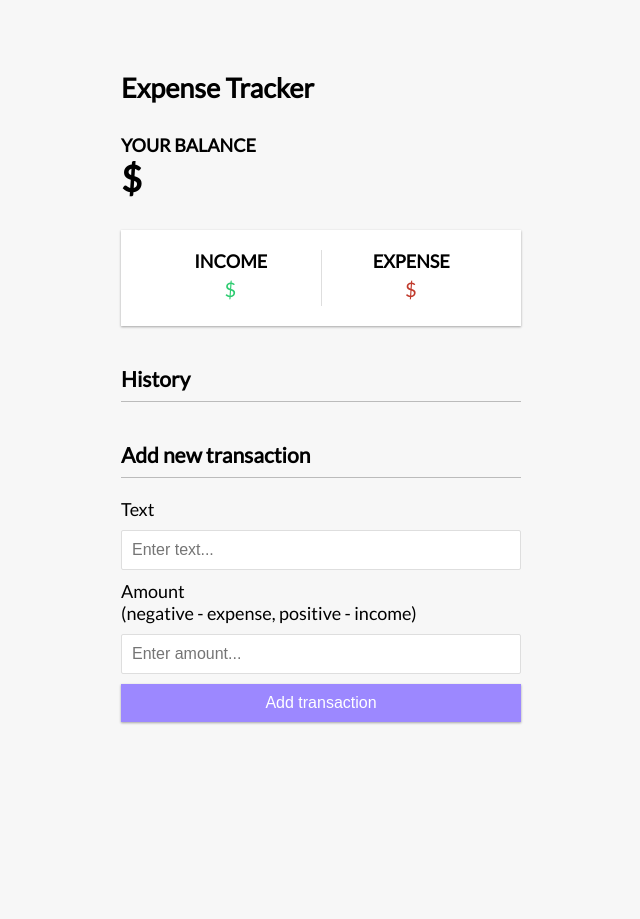
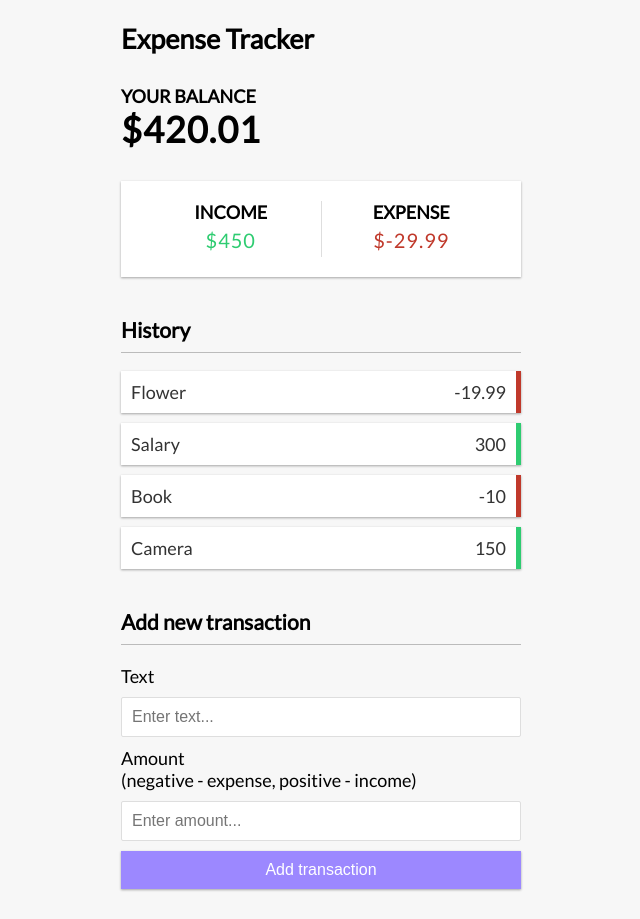
Before and after one commit to Hetari/vue-expense-tracker-composition-API, a Vue app: page / in a window 1280 px wide. Shown: the whole page, without its empty margins (319-959 px from the left). Before the commit the page ends 800 px from the top, so only its background shows below. Built offline with nearby package versions, Linux system fonts and the light colour scheme.

Commit message:
Finish the Add transaction

```diff
--- a/src/App.vue
+++ b/src/App.vue
@@ -1,26 +1,60 @@
 <template>
   <Header />
   <div class="container">
-    <Balance />
+    <Balance :total="total" />
   </div>
-  <IncomeExpenses />
-  <TransactionList />
-  <AddTransaction />
+  <IncomeExpenses :income="+income" :expense="+expense" />
+  <TransactionList :transaction="transaction" />
+  <AddTransaction @-add-transaction="handleTransition" />
 </template>
 
-<script>
+<script setup>
+import { ref, computed } from "vue";
+
 import Header from "@/components/Header.vue";
 import Balance from "@/components/Balance.vue";
 import IncomeExpenses from "@/components/IncomeExpenses.vue";
 import TransactionList from "@/components/TransactionList.vue";
 import AddTransaction from "@/components/AddTransaction.vue";
-export default {
-  components: {
-    Header,
-    Balance,
-    IncomeExpenses,
-    TransactionList,
-    AddTransaction,
-  },
+
+const transaction = ref([
+  { id: 0, text: "Flower", amount: -19.99 },
+  { id: 1, text: "Salary", amount: 300 },
+  { id: 2, text: "Book", amount: -10 },
+  { id: 3, text: "Camera", amount: 150 },
+]);
+
+const total = computed(() => {
+  return transaction.value.reduce((acc, transaction) => {
+    return acc + transaction.amount;
+  }, 0);
+});
+
+const income = computed(() => {
+  return transaction.value
+    .filter((transition) => transition.amount > 0)
+    .reduce((acc, transition) => {
+      return acc + transition.amount;
+    }, 0);
+});
+
+const expense = computed(() => {
+  return transaction.value
+    .filter((transition) => transition.amount < 0)
+    .reduce((acc, transition) => {
+      return acc + transition.amount;
+    }, 0);
+});
+
+const handleTransition = (data) => {
+  transaction.value.push({
+    id: generateId,
+    text: data.text,
+    amount: data.amount,
+  });
+};
+
+const generateId = () => {
+  return Math.floor(Math.random() * 1_000_000);
 };
 </script>
--- a/src/components/AddTransaction.vue
+++ b/src/components/AddTransaction.vue
@@ -44,7 +44,7 @@ const onSubmit = () => {
     return;
   }
 
-  if (!isNumber(amount.value)) {
+  if (!isNumber(+amount.value)) {
     toast.warning("You should write a valid number in the amount filed!");
     amount.value = "";
     return;
--- a/src/components/TransactionList.vue
+++ b/src/components/TransactionList.vue
@@ -2,7 +2,7 @@
   <h3>History</h3>
   <ul id="list" class="list">
     <li
-      v-for="transaction in transitions"
+      v-for="transaction in transaction"
       :key="transaction.id"
       :class="transaction.amount < 0 ? 'minus' : 'plus'"
     >
@@ -17,7 +17,7 @@
 import { defineProps } from "vue";
 
 const props = defineProps({
-  transitions: {
+  transaction: {
     type: Array,
     required: true,
   },
```
